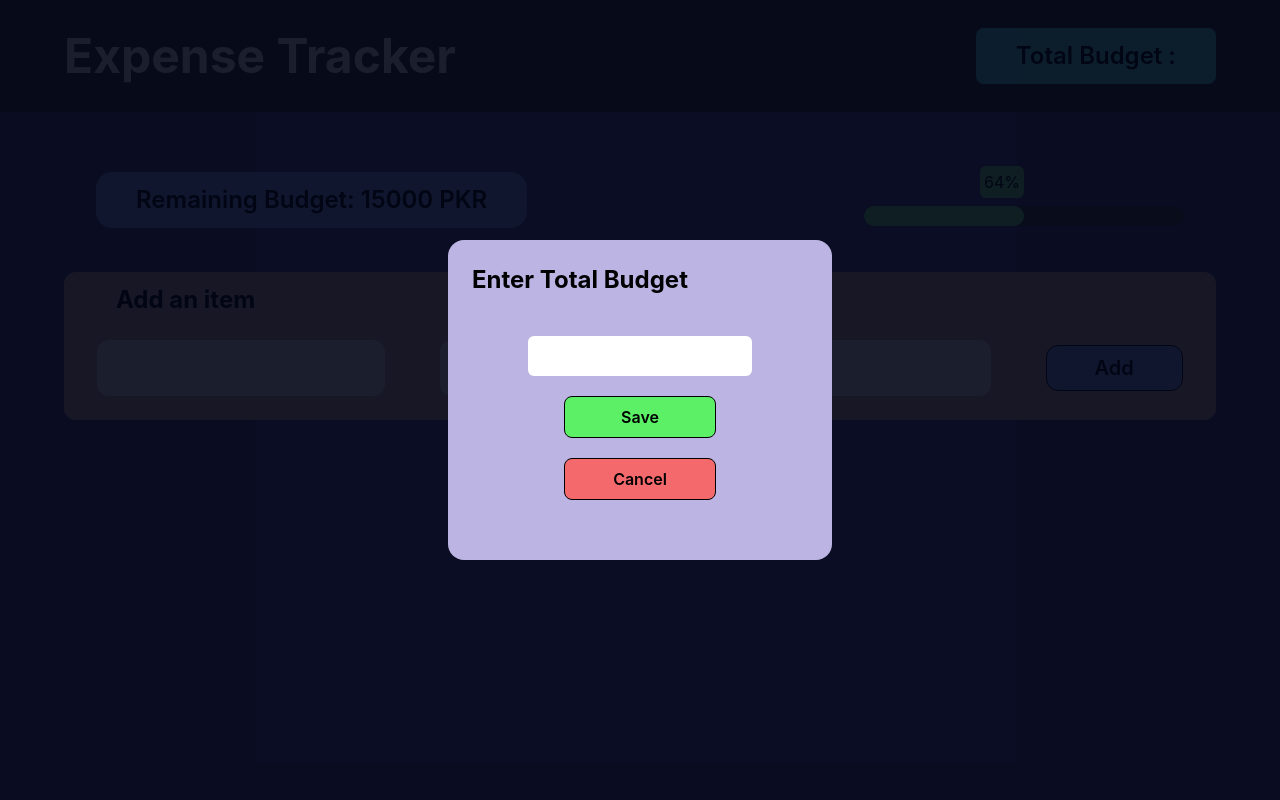
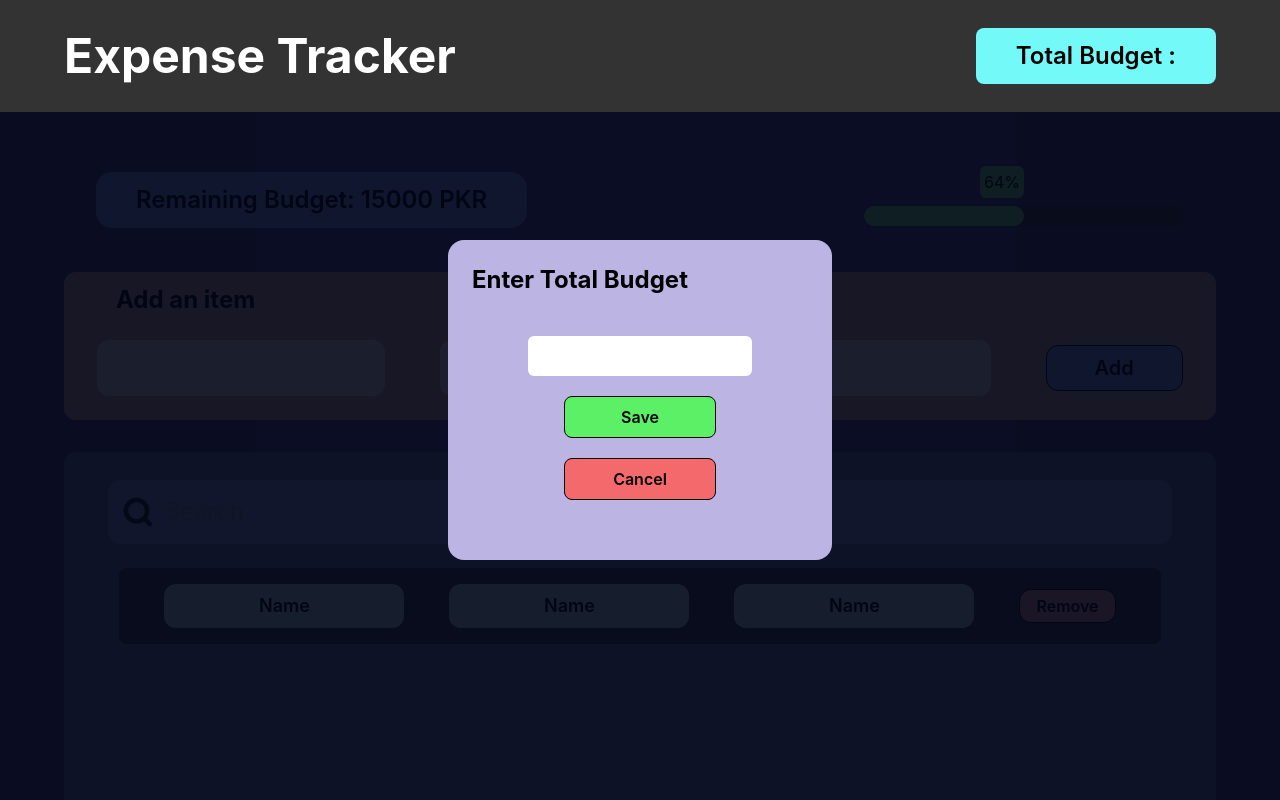
Before and after one commit to Shadow-unknown123/ExpenseTracker, a React (Create React App) app: page / in a window 1280 px wide. Shown: the top 800 px of the page. Built offline with nearby package versions, Linux system fonts and the light colour scheme.

Commit message:
Add changes to lists and add sticky property to header and search bar

```diff
--- a/src/App.js
+++ b/src/App.js
@@ -3,16 +3,18 @@ import "./App.css";
 import Header from "./components/Header";
 import Remaining from "./components/Remaining";
 import ExpenseForm from "./components/ExpenseForm";
+import ExpenseList from "./components/ExpenseList";
 
 function App() {
   const [isModalOpen, setIsModalOpen] = useState(true);
 
   return (
     <>
-      <main className="bg-[#5F5394] h-screen">
+      <main>
         <Header />
         <Remaining />
         <ExpenseForm />
+        <ExpenseList />
       </main>
 
       {isModalOpen && (
--- /dev/null
+++ b/src/components/ExpenseList.js
@@ -0,0 +1,37 @@
+export default function ExpenseList() {
+  return (
+    <>
+      <div className="flex justify-center items-center">
+        <div className="w-96 md:w-[95%] md:px-7 lg:w-[90%] h-[550px] bg-[#7B80B9] rounded-xl mt-8 overflow-auto no-scrollbar mb-7">
+          <div className="flex justify-center items-center flex-col">
+            <input
+              className="sticky top-0 mt-7 w-[95%] md:w-[97%] 2xl:w-[99%] rounded-xl py-3 px-3 text-lg lg:text-2xl md:py-4 2xl:py-5 bg-[#AEB0FF] bg-[url('icons/Search.png')] bg-[length:32px_32px] bg-[position:14px_center] bg-no-repeat pl-14 "
+              type="text"
+              placeholder="Search"
+            />
+            <div className="w-full flex justify-center items-center">
+              <ul className="w-full flex justify-center items-center flex-col ">
+                <li className="bg-[#494557] mt-6 w-[90%] md:w-[95%] 2xl:w-[98%] rounded-lg py-3 md:py-4 2xl:py-5 2xl:rounded-xl">
+                  <div className="flex justify-evenly items-center">
+                    <h1 className="text-center font-semibold rounded-xl bg-[#D8FBFF] w-20 md:text-lg md:py-2 md:min-w-44 lg:min-w-60 2xl:py-4">
+                      Name
+                    </h1>
+                    <h1 className="text-center font-semibold rounded-xl bg-[#D8FBFF] w-20 md:text-lg md:py-2 md:min-w-44 lg:min-w-60 2xl:py-4">
+                      Name
+                    </h1>
+                    <h1 className="text-center font-semibold rounded-xl bg-[#D8FBFF] w-20 md:text-lg md:py-2 md:min-w-44 lg:min-w-60 2xl:py-4">
+                      Name
+                    </h1>
+                    <button className="bg-[#FFABAC] text-sm lg:text-base 2xl:text-lg px-2 rounded-xl border border-black font-semibold 2xl:font-bold md:py-1 md:px-4 2xl:py-2 2xl:px-7">
+                      Remove
+                    </button>
+                  </div>
+                </li>
+              </ul>
+            </div>
+          </div>
+        </div>
+      </div>
+    </>
+  );
+}
--- a/src/components/Header.js
+++ b/src/components/Header.js
@@ -1,7 +1,7 @@
 export default function Header() {
   return (
     <>
-      <div className="sm:flex sm:bg-[#333333] sm:justify-between sm:px-16 ">
+      <div className="sm:flex sm:bg-[#333333] sm:justify-between sm:px-16 sticky top-0 z-10 ">
         <div className="bg-[#333333] py-7 sm:py-8 text-white font-bold text-3xl flex justify-center items-center sm:text-3xl md:text-4xl lg:text-5xl 2xl:text-6xl">
           <h1>Expense Tracker</h1>
         </div>
--- a/src/index.css
+++ b/src/index.css
@@ -20,6 +20,10 @@ code {
 
 /* ---------------------------------custom------------------------------------------------- */
 
+html {
+  background-color: #5F5394;
+}
+
 body {
   cursor: url('icons/cursor-white.png'), auto;
 }
@@ -32,3 +36,12 @@ input,
 textarea {
   cursor: url('icons/text-cursor.png'), text;
 }
+
+.no-scrollbar::-webkit-scrollbar {
+  display: none;
+}
+
+.no-scrollbar {
+  -ms-overflow-style: none;
+  scrollbar-width: none;
+}
```
Also changed, not shown: src/icons/Search.png (added).
